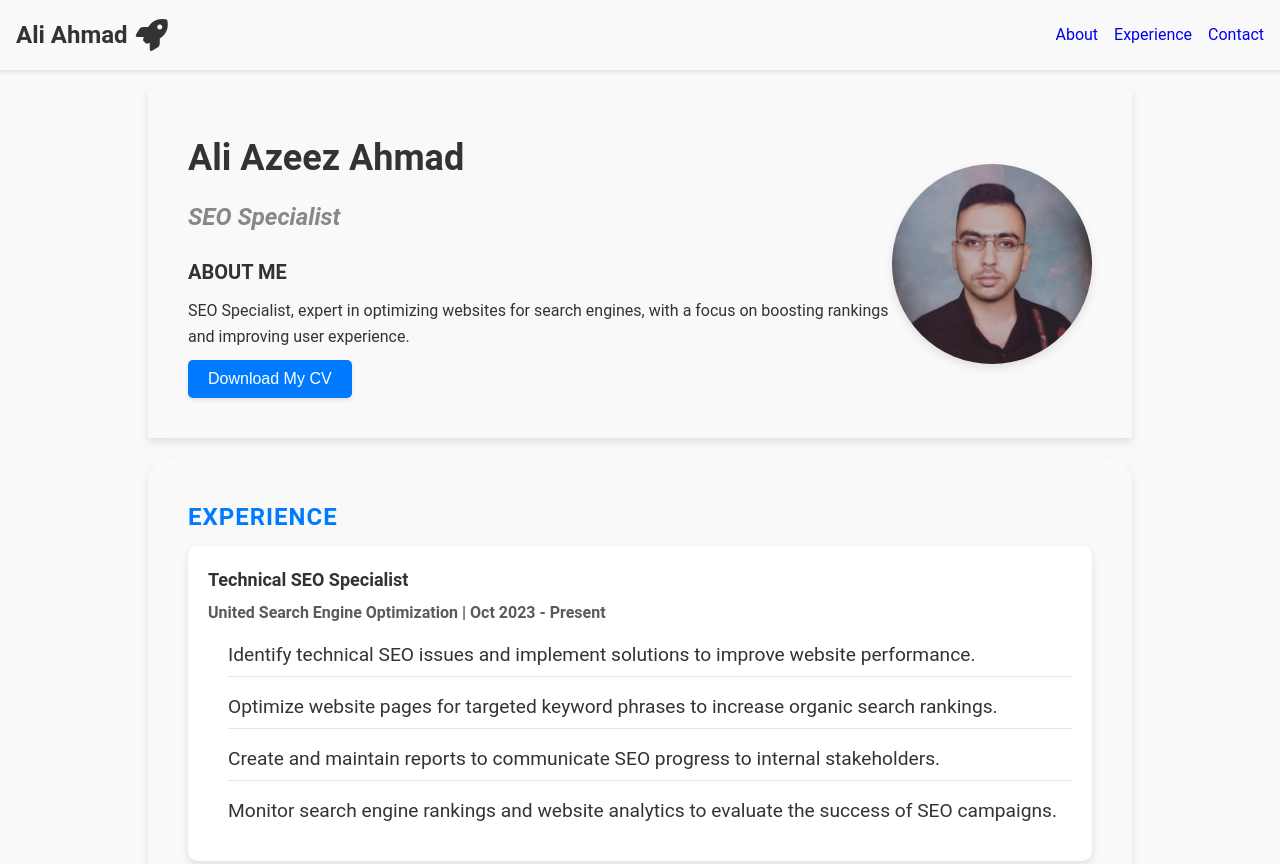
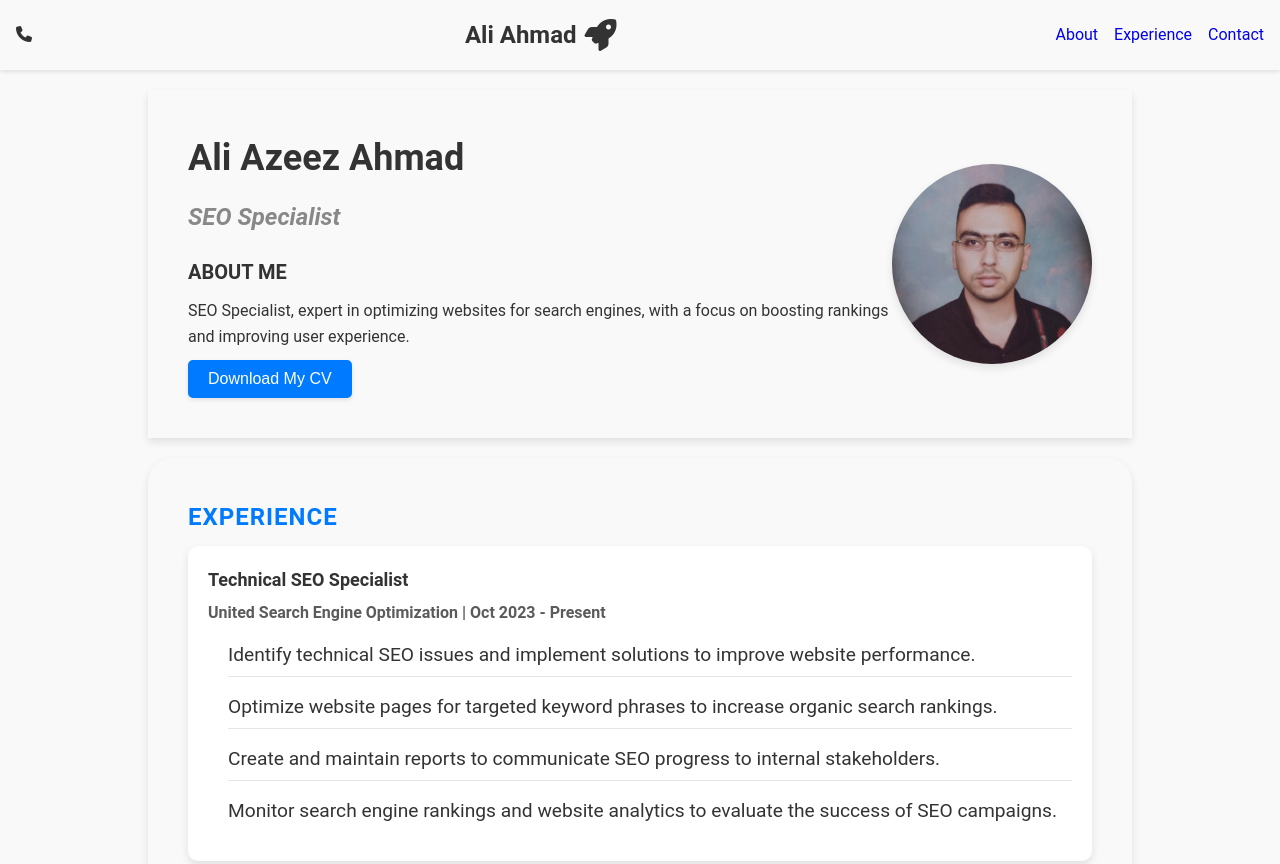
Before and after one commit to AliAhmad997/my-first-project, a plain HTML site: page index.html in a window 1280 px wide. Shown: the top 864 px of the page. Drawn offline with Linux system fonts and the light colour scheme.

Commit message:
Update index.html

```diff
--- a/index.html
+++ b/index.html
@@ -16,6 +16,7 @@
 
     <!-- Start of Header -->
     <header>
+        <a href="tel:+963930069534" class="contact-me-link"><i class="fa-solid fa-phone"></i></a>
         <div class="logo">
             <span class="logo-text">Ali Ahmad</span>
             <i class="fa-solid fa-rocket logo-icon"></i>
```
